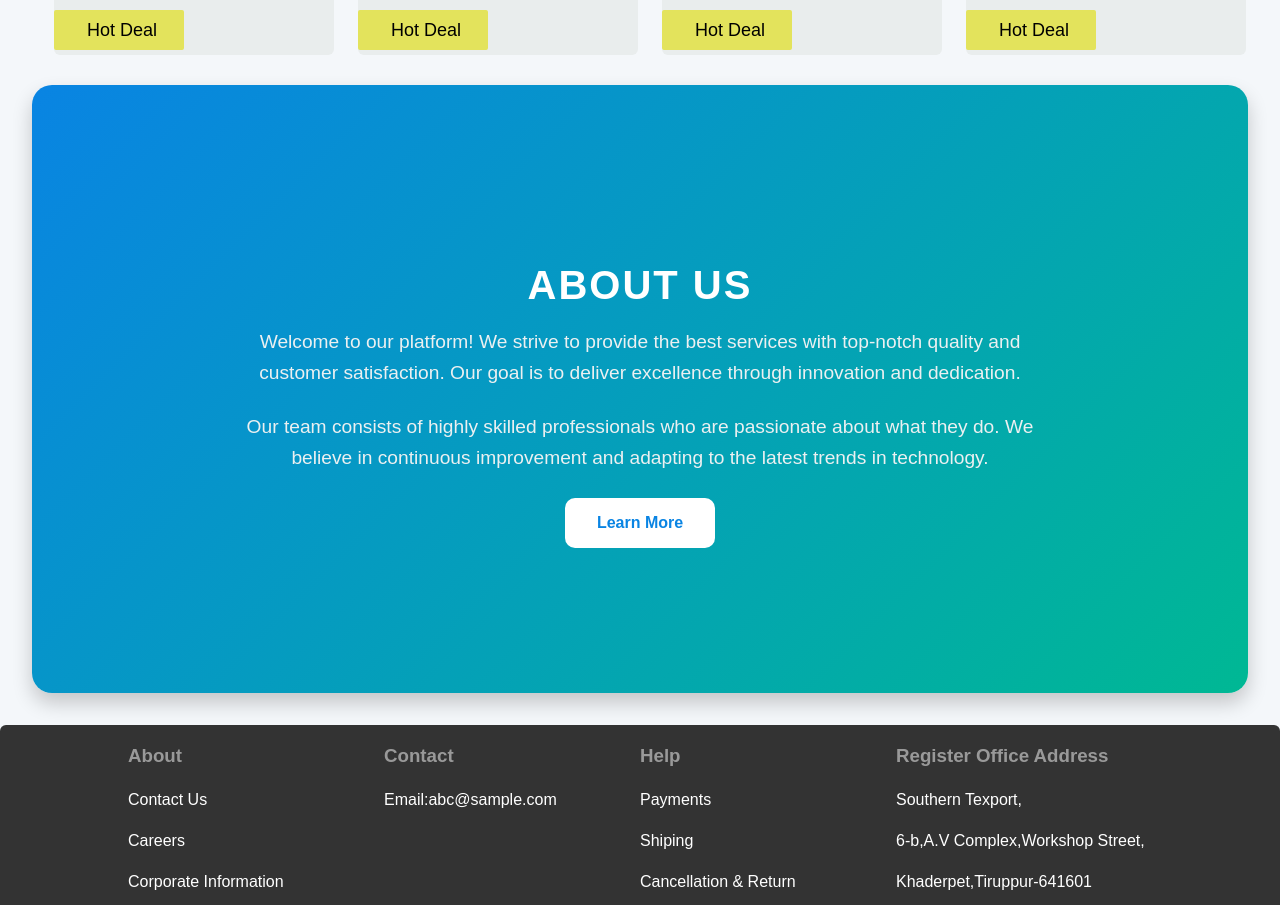
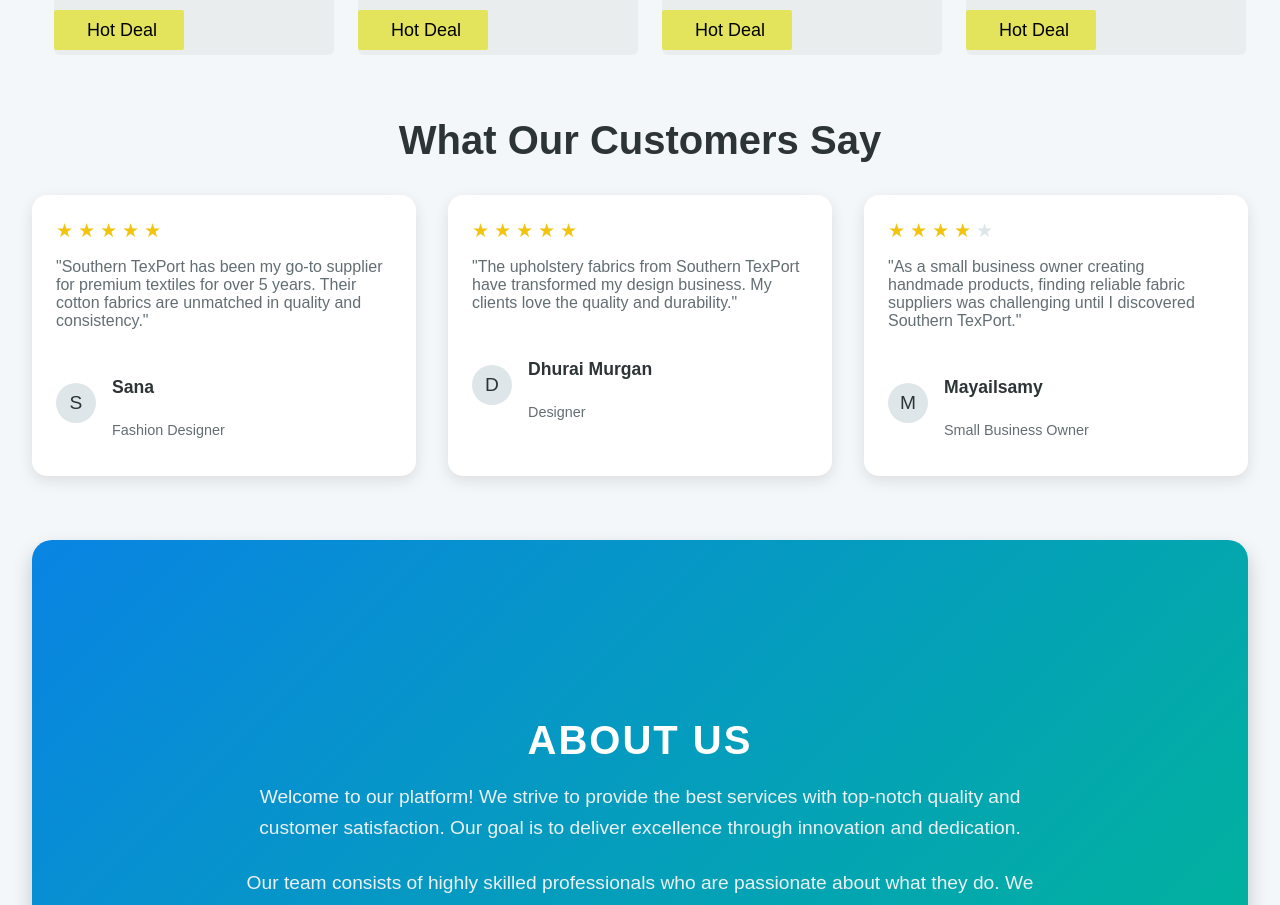
Before and after one commit to Santhosh-Shanmugam/SouthernTexport-E-commerce, a React (Vite) app in the folder Frontend/: page / in a window 1280 px wide. Shown: the part 1685-2590 px from the top of the page. Built offline with nearby package versions, Linux system fonts and the light colour scheme.

Commit message:
Fix:Missing code

```diff
--- a/Frontend/src/Pages/Home/Home.jsx
+++ b/Frontend/src/Pages/Home/Home.jsx
@@ -3,6 +3,34 @@ import { motion } from 'framer-motion';
 import './Home.css';
 import TopSelling from '../TopSelling/TopSelling';
 import { useNavigate } from 'react-router-dom';
+
+
+const testimonials = [
+  {
+    id: 1,
+    name: "Sana",
+    role: "Fashion Designer",
+    content:
+      "Southern TexPort has been my go-to supplier for premium textiles for over 5 years. Their cotton fabrics are unmatched in quality and consistency.",
+    rating: 5,
+  },
+  {
+    id: 2,
+    name: "Dhurai Murgan",
+    role: "Designer",
+    content:
+      "The upholstery fabrics from Southern TexPort have transformed my design business. My clients love the quality and durability.",
+    rating: 5,
+  },
+  {
+    id: 3,
+    name: "Mayailsamy",
+    role: "Small Business Owner",
+    content:
+      "As a small business owner creating handmade products, finding reliable fabric suppliers was challenging until I discovered Southern TexPort.",
+    rating: 4,
+  },
+];
 
 // Categories Data
 const categories = [
@@ -92,6 +120,49 @@ const Home = () => {
         <TopSelling />
       </motion.div>
 
+
+           {/* Testimonials Section with Slide In Animation */}
+      <motion.section
+        className="testimonial-section"
+        initial={{ x: "-100vw" }}
+        animate={{ x: 0 }}
+        transition={{ type: "spring", stiffness: 50 }}
+      >
+        <h2>What Our Customers Say</h2>
+        <div className="testimonial-grid">
+          {testimonials.map((testimonial) => (
+            <motion.div
+              key={testimonial.id}
+              className="testimonial-card"
+              whileHover={{ scale: 1.05 }}
+              transition={{ duration: 0.3 }}
+            >
+              <div className="testimonial-content">
+                <div className="rating">
+                  {Array.from({ length: 5 }).map((_, i) => (
+                    <span
+                      key={i}
+                      className={`star ${i < testimonial.rating ? "filled" : ""}`}
+                    >
+                      ★
+                    </span>
+                  ))}
+                </div>
+                <p className="testimonial-text">"{testimonial.content}"</p>
+                <div className="testimonial-author">
+                  <div className="avatar">{testimonial.name.charAt(0)}</div>
+                  <div>
+                    <h4>{testimonial.name}</h4>
+                    <p>{testimonial.role}</p>
+                  </div>
+                </div>
+              </div>
+            </motion.div>
+          ))}
+        </div>
+      </motion.section>
+
+
       {/* About Us Section */}
       <motion.section
         className="about-container"
```
